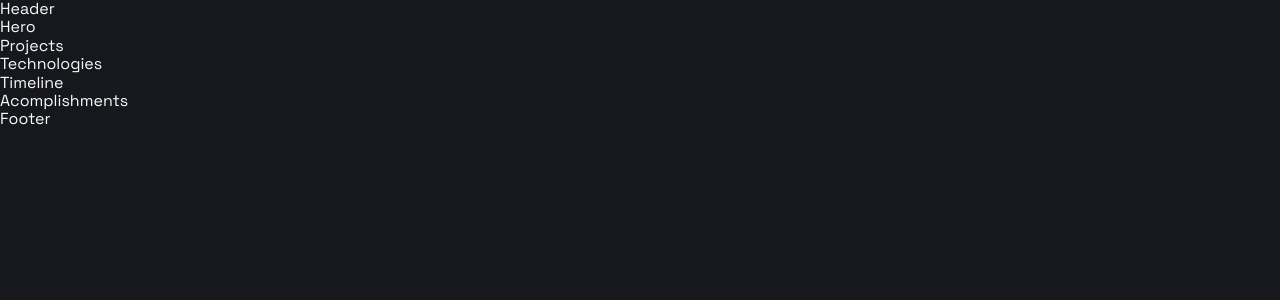
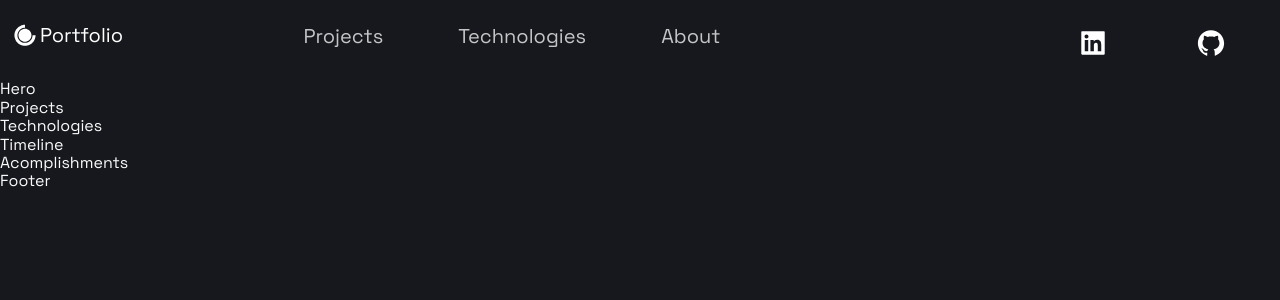
Before and after one commit to bodthegod/portfolio_website, a Next.js app: page / in a window 1280 px wide. Shown: the top 300 px of the page. Built offline with nearby package versions, Linux system fonts and the light colour scheme.

Commit message:
Add: Header content and styles

```diff
--- a/src/components/Header/Header.js
+++ b/src/components/Header/Header.js
@@ -1,14 +1,53 @@
-import Link from 'next/link';
-import React from 'react';
-import { AiFillGithub, AiFillInstagram, AiFillLinkedin } from 'react-icons/ai';
-import { DiCssdeck } from 'react-icons/di';
+import Link from "next/link";
+import React from "react";
+import { AiFillGithub, AiFillInstagram, AiFillLinkedin } from "react-icons/ai";
+import { DiCssdeck } from "react-icons/di";
 
-import { Container, Div1, Div2, Div3, NavLink, SocialIcons } from './HeaderStyles';
+import {
+  Container,
+  Div1,
+  Div2,
+  Div3,
+  NavLink,
+  SocialIcons,
+  Span,
+} from "./HeaderStyles";
 
-const Header = () =>  (
-  <div>
-    Header
-  </div>
+const Header = () => (
+  <Container>
+    <Div1>
+      <Link href="/">
+        <a style={{ display: "flex", alignItems: "center", color: "white", marginBottom: "20px" }}>
+          <DiCssdeck size="3rem" /> <Span>Portfolio</Span>
+        </a>
+      </Link>
+    </Div1>
+    <Div2>
+      <li>
+        <Link href="#projects">
+          <NavLink>Projects</NavLink>
+        </Link>
+      </li>
+      <li>
+        <Link href="#tech">
+          <NavLink>Technologies</NavLink>
+        </Link>
+      </li>
+      <li>
+        <Link href="#about">
+          <NavLink>About</NavLink>
+        </Link>
+      </li>
+    </Div2>
+    <Div3>
+      <SocialIcons href="https://www.linkedin.com/in/joe-playdon-882a58231/">
+        <AiFillLinkedin size="3rem"/>
+      </SocialIcons>
+      <SocialIcons href="https://github.com/bodthegod">
+        <AiFillGithub size="3rem"/>
+      </SocialIcons>
+    </Div3>
+  </Container>
 );
 
 export default Header;
--- a/src/components/Header/HeaderStyles.js
+++ b/src/components/Header/HeaderStyles.js
@@ -1,5 +1,5 @@
-import { IoIosArrowDropdown } from 'react-icons/io';
-import styled from 'styled-components';
+import { IoIosArrowDropdown } from "react-icons/io";
+import styled from "styled-components";
 
 export const Container = styled.div`
   display: grid;
@@ -16,6 +16,9 @@
     grid-column-gap: 0.5rem;
     grid-row-gap: 0.5rem;
   }
+`;
+export const Span = styled.span`
+  font-size: 2rem;
 `;
 export const Div1 = styled.div`
   grid-area: 1 / 1 / 2 / 2;
@@ -94,8 +97,8 @@
   display: flex;
   align-self: center;
   transition: 0.3s ease;
-  opacity: ${({ isOpen }) => (isOpen ? '1' : '.75')};
-  transform: ${({ isOpen }) => (isOpen ? 'scaleY(-1)' : 'scaleY(1)')};
+  opacity: ${({ isOpen }) => (isOpen ? "1" : ".75")};
+  transform: ${({ isOpen }) => (isOpen ? "scaleY(-1)" : "scaleY(1)")};
 
   &:hover {
     opacity: 1;
@@ -107,18 +110,17 @@
   }
 `;
 
-
 // Social Icons
 
 export const SocialIcons = styled.a`
-transition: 0.3s ease;
-color: white;
-border-radius: 50px;
+  transition: 0.3s ease;
+  color: white;
+  border-radius: 50px;
   padding: 8px;
-&:hover {
+  &:hover {
     background-color: #212d45;
-    transform: scale(1.2);
+    transform: rotate(360deg);
+    transition: transform 0.8s ease-in-out;
     cursor: pointer;
-
   }
-`
+`;
```
